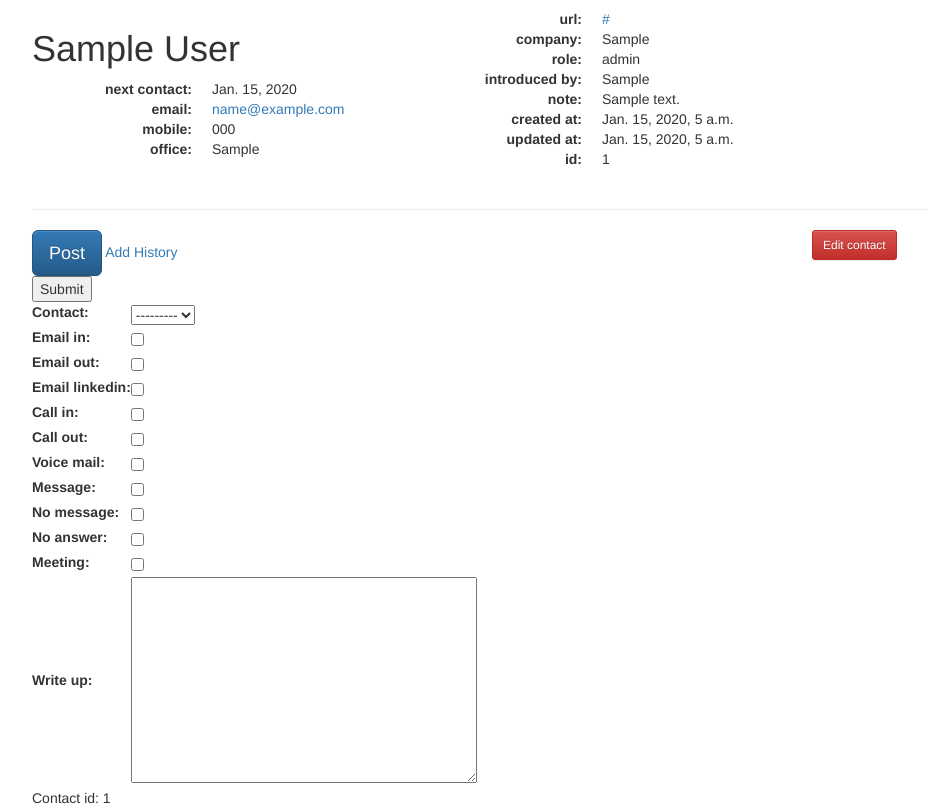
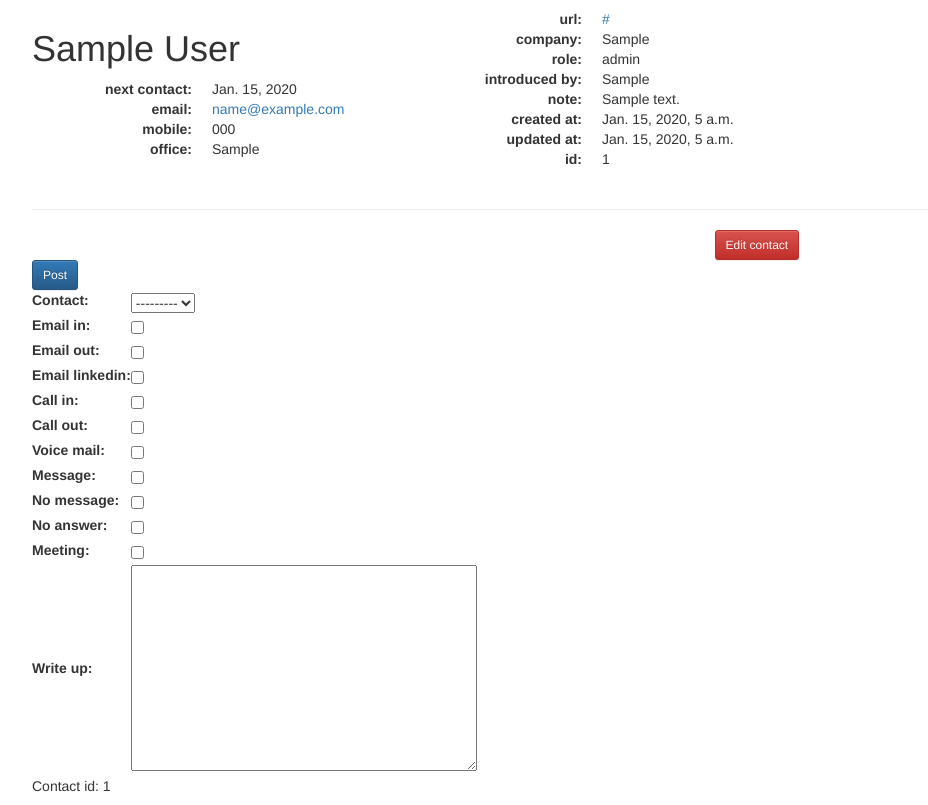
Before and after one commit to mjhea0/calllist, a Django app: page /tocall/history/create/1/ in a window 1280 px wide. Shown: the part 51-856 px from the top of the page, without its empty margins (38-966 px from the left). Run offline with Django 3.2, Linux system fonts and the light colour scheme; tables that the repository leaves empty hold one stand-in row (values such as "Sample post"); some libraries are stand-ins or nearby versions.

Commit message:
tinker with buttons

```diff
--- a/tocall/templates/tocall/history_create_form.html
+++ b/tocall/templates/tocall/history_create_form.html
@@ -31,10 +31,8 @@
 
       <div class="row">
          <div class="col-md-4">
-         <a class="btn btn-primary btn-lg" role="button">Post</a>
-         <a href="{% url 'tocall:history_create' contact.id %}">Add History</a>
       </div>
-         <div class="col-md-4 col-md-offset-4">
+         <div class="col-md-3 col-md-offset-3">
           <a href="{% url 'tocall:contact_update' contact.id %}" class="btn btn-danger btn-sm" role="button">Edit contact</a>
       </div>
    </div>
@@ -44,7 +42,7 @@
    	<form action="" method="post" class="bootstrap3">
    		{% csrf_token %}
    		{{ form.as_table }}
-   		<input type="submit" value="Submit" />
+   		<input class="btn btn-primary btn-sm" type="submit" value=" Post " role="button" />
    	</form>
       </table>
 
```
